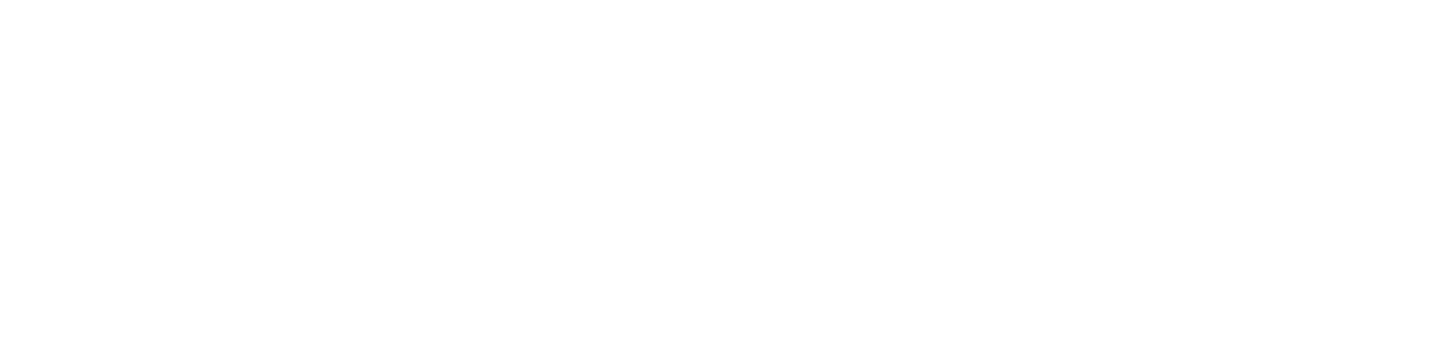
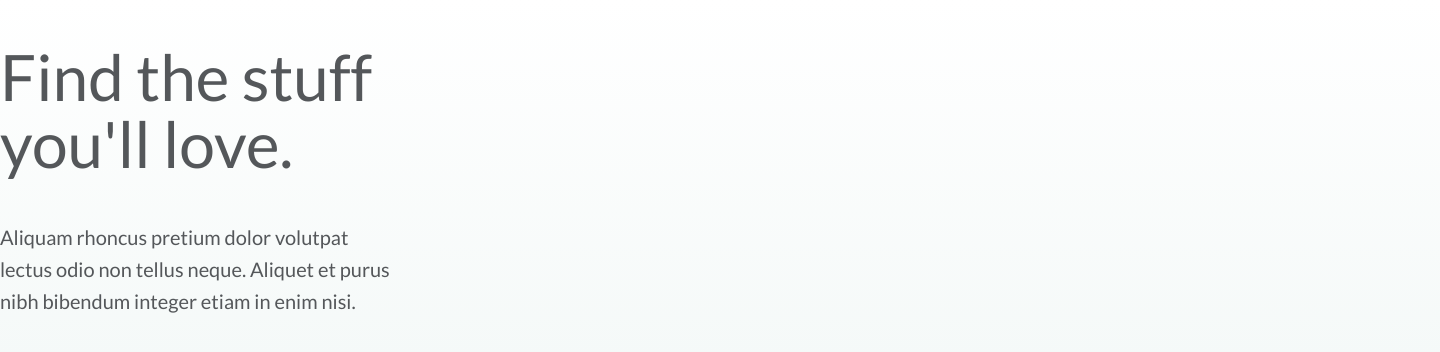
Before and after one commit to richknicks/splash-page, a plain HTML site: page index.html in a window 1280 px wide. Shown: the whole page, 1440 px wide, since content can reach past the window. Drawn offline with Linux system fonts and the light colour scheme.

Commit message:
initial setup with figma

```diff
--- a/index.html
+++ b/index.html
@@ -8,8 +8,13 @@
     <link rel="stylesheet" href="style.css" />
   </head>
   <body>
-	  <div id="1st-div">
-	  </div>
+    <div class="wrapper">
+      <!-- Title & Text -->
+      <div class="text-container">
+        <h1 class="title">Find the stuff you'll love.</h1>
+        <p class="text">Aliquam rhoncus pretium dolor volutpat lectus odio non tellus neque. Aliquet et purus nibh bibendum integer etiam in enim nisi.</p>
+      </div>
+    </div>
     <!--Script  -->
     <script src="script.js"></script>
   </body>
--- a/style.css
+++ b/style.css
@@ -1,12 +1,54 @@
+@import url("https://fonts.googleapis.com/css2?family=Lato:ital,wght@0,100;0,300;0,400;0,700;0,900;1,100;1,300;1,400;1,700;1,900&display=swap");
+
 html {
   box-sizing: border-box;
 }
 
 body {
   margin: 0;
-  min-height: 100vh;
+  overflow-x: hidden;
+  font-family: "Lato", sans-serif;
+  font-weight: 400;
+  font-style: normal;
+  /* background: #54575A; */
+  color: #54575a;
+  background: linear-gradient(
+    180deg,
+    #ffffff 0%,
+    #f3f8f7 49.91%,
+    #fff9f5 94.19%
+  );
 }
 
-h1 {
-	color: red;
+.wrapper {
+  position: relative;
+  width: 1440px;
+  min-height: 100vh;
+  margin: auto;
 }
+
+.title {
+  width: 458px;
+  height: 135px;
+  top: 236px;
+  left: 221px;
+  gap: 0px;
+  opacity: 0px;
+  font-size: 64px;
+  font-weight: 500;
+  line-height: 67.5px;
+  text-align: left;
+}
+
+.text {
+  width: 394px;
+  height: 96px;
+  top: 403px;
+  left: 221px;
+  gap: 0px;
+  opacity: 0px;
+  font-size: 20px;
+  font-weight: 400;
+  line-height: 32px;
+  text-align: left;
+}
```
